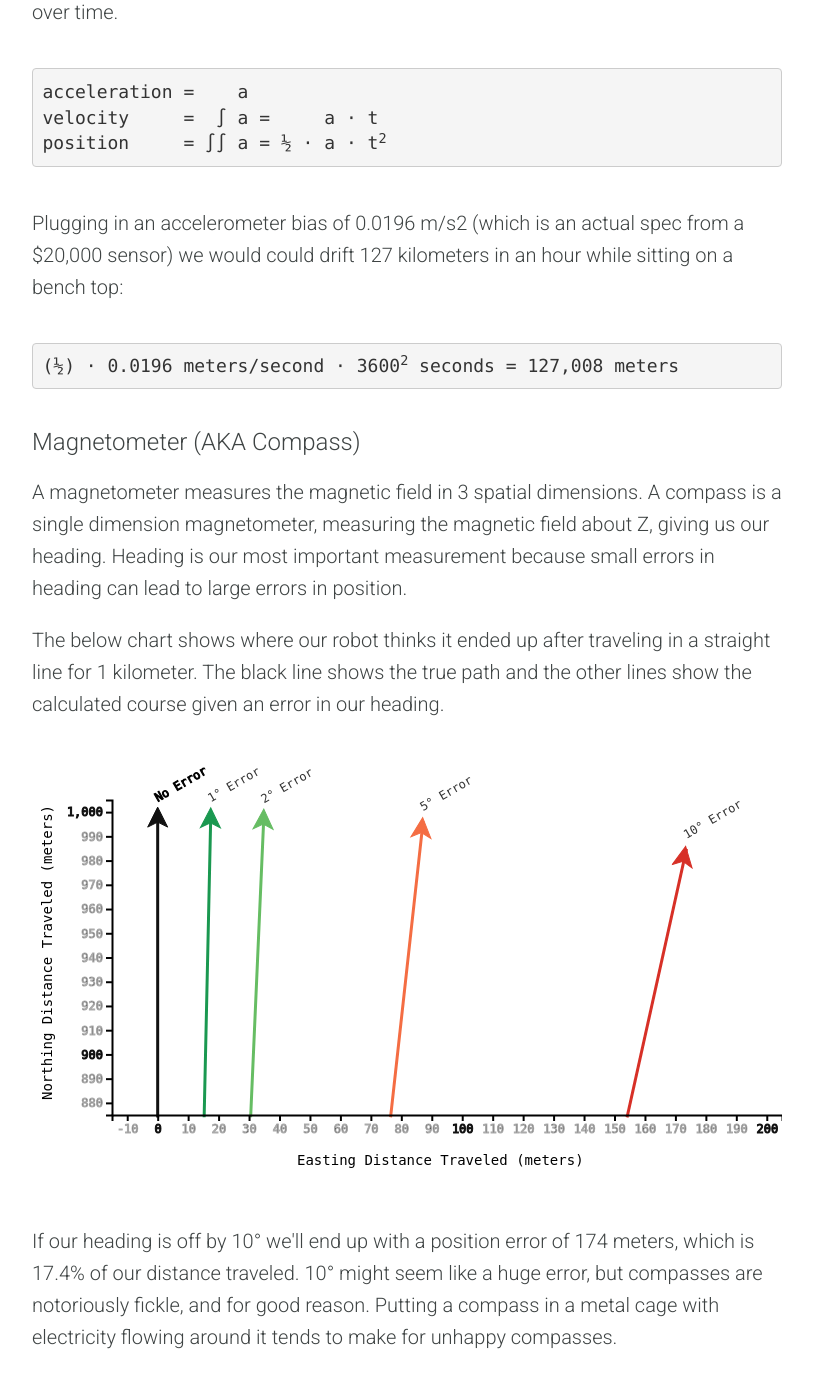
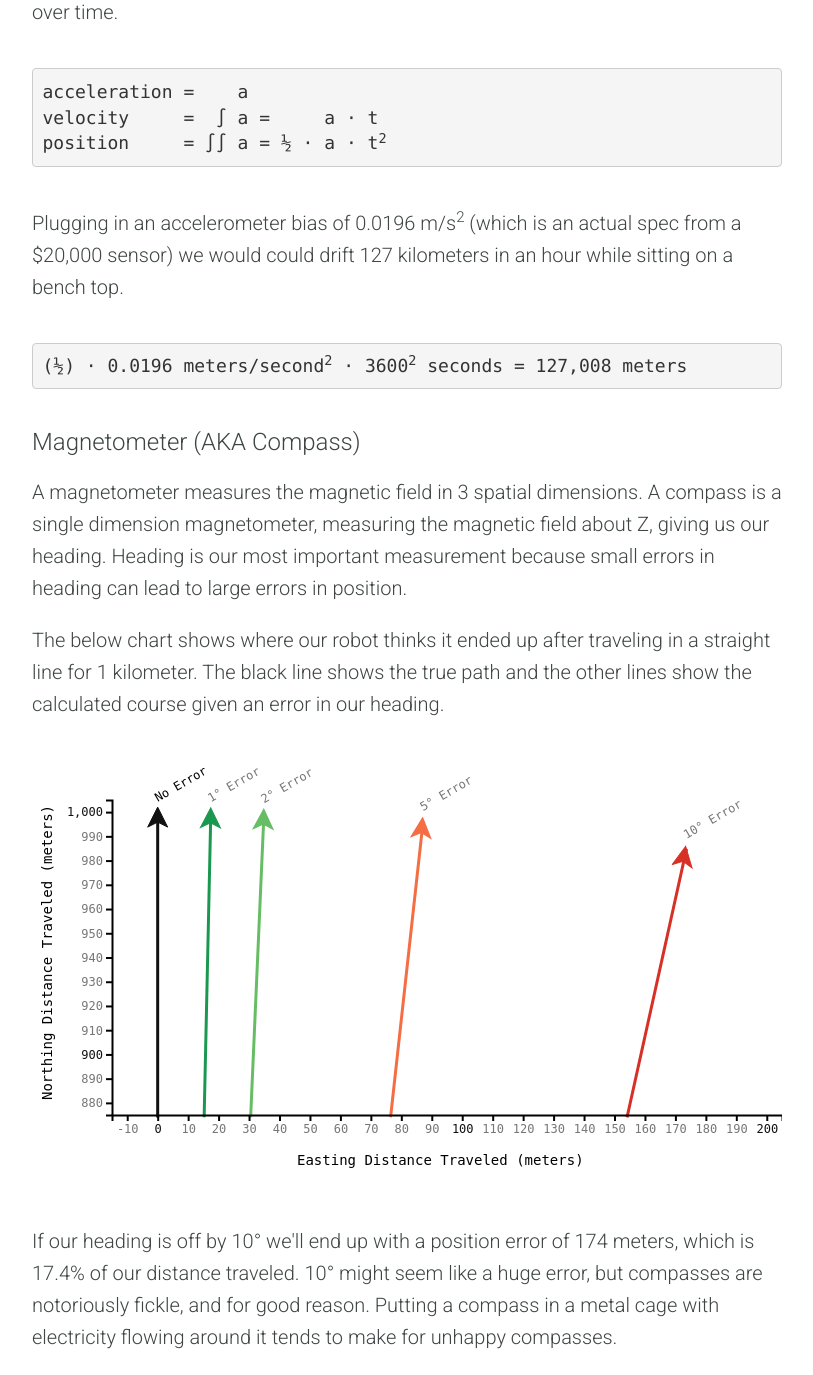
Before and after one commit to mattparrilla/mattparrilla.github.io, a Flask app: template templates/inertial-navigation-marine-robotics.html in a window 1280 px wide. Shown: the part 2568-3943 px from the top of the page, without its empty margins (233-1046 px from the left). Run offline with Flask 2, Linux system fonts and the light colour scheme; the template is opened without the code that fills it, so the values that code supplies are empty; some libraries are stand-ins or nearby versions; some web fonts are replaced.

Commit message:
Make svg font weight consistent

```diff
--- a/static/css/inertial_nav.css
+++ b/static/css/inertial_nav.css
@@ -28,8 +28,7 @@ svg text {
 }
 
 .axis text {
-  stroke: #ababab;
-  stroke-width: 1px;
+  fill: #777;
   font-size: 12px;
   font-weight: 100;
 }
@@ -40,15 +39,14 @@ svg text {
 
 .data_label {
   font-size: 12px;
-  fill: #333;
+  fill: #777;
 }
 
 .data_label.no_error {
   fill: #000;
-  stroke: #000;
 }
 
 .axis .tick_0, .axis .tick_100, .axis .tick_200,
 .axis .tick_900, .axis .tick_1000 {
-  stroke: #111;
+  fill: #111;
 }
--- a/templates/inertial-navigation-marine-robotics.html
+++ b/templates/inertial-navigation-marine-robotics.html
@@ -56,8 +56,8 @@ navigation_solution {
 acceleration =    a
 velocity     =  &int; a =     a &middot; t
 position     = &int;&int; a = &frac12; &middot; a &middot; t<sup>2</sup></pre>
-        <p>Plugging in an accelerometer bias of 0.0196 m/s2 (which is an actual spec from a $20,000 sensor) we would could drift 127 kilometers in an hour while sitting on a bench top:</p>
-        <pre>(&frac12;) &middot; 0.0196 meters/second &middot; 3600<sup>2</sup> seconds = 127,008 meters</pre>
+        <p>Plugging in an accelerometer bias of 0.0196 m/s<sup>2</sup> (which is an actual spec from a $20,000 sensor) we would could drift 127 kilometers in an hour while sitting on a bench top.</p>
+        <pre>(&frac12;) &middot; 0.0196 meters/second<sup>2</sup> &middot; 3600<sup>2</sup> seconds = 127,008 meters</pre>
 
         <h3>Magnetometer (AKA Compass)</h3>
         <p>A magnetometer measures the magnetic field in 3 spatial dimensions. A compass is a single dimension magnetometer, measuring the magnetic field about Z, giving us our heading. Heading is our most important measurement because small errors in heading can lead to large errors in position.</p>
```
